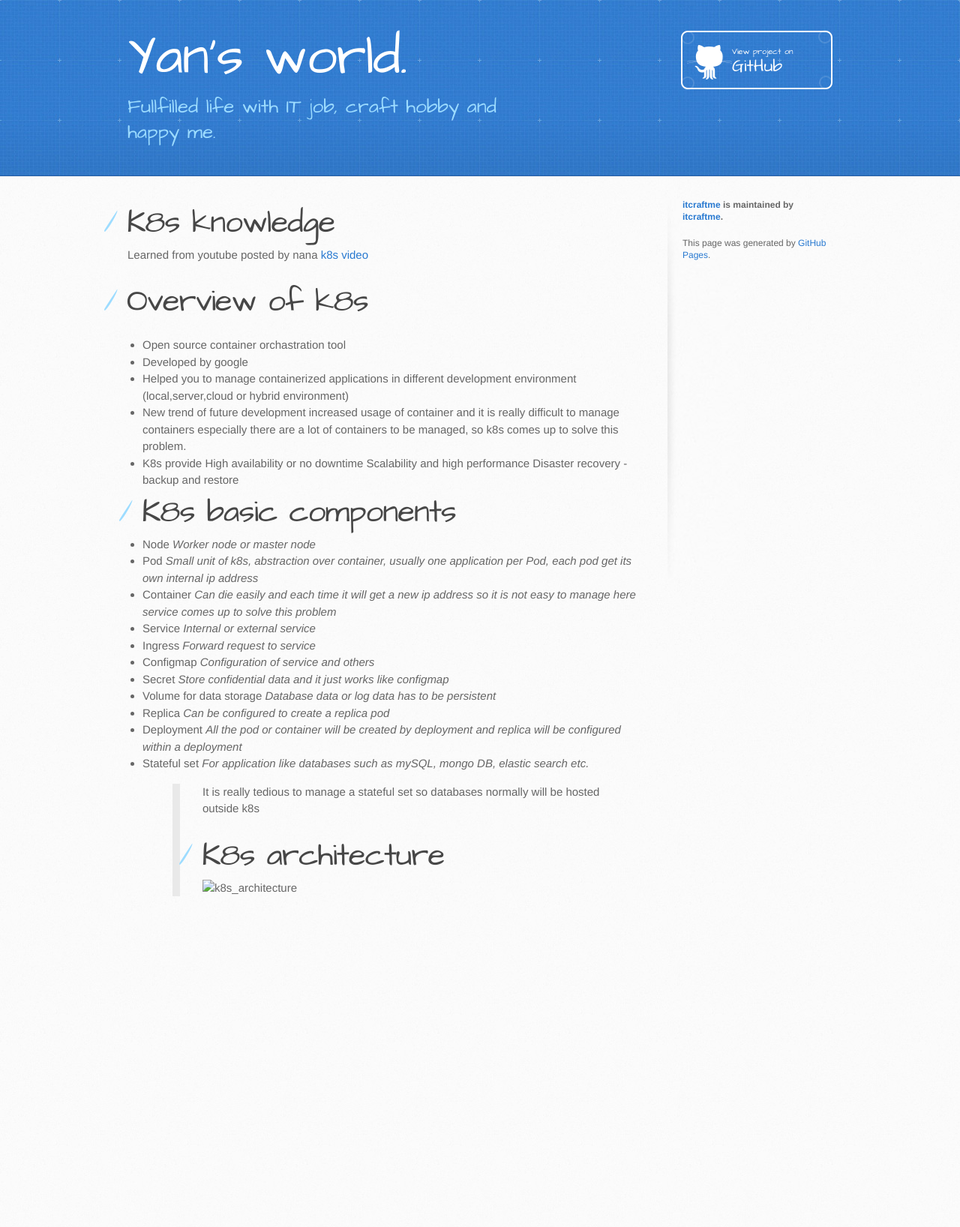
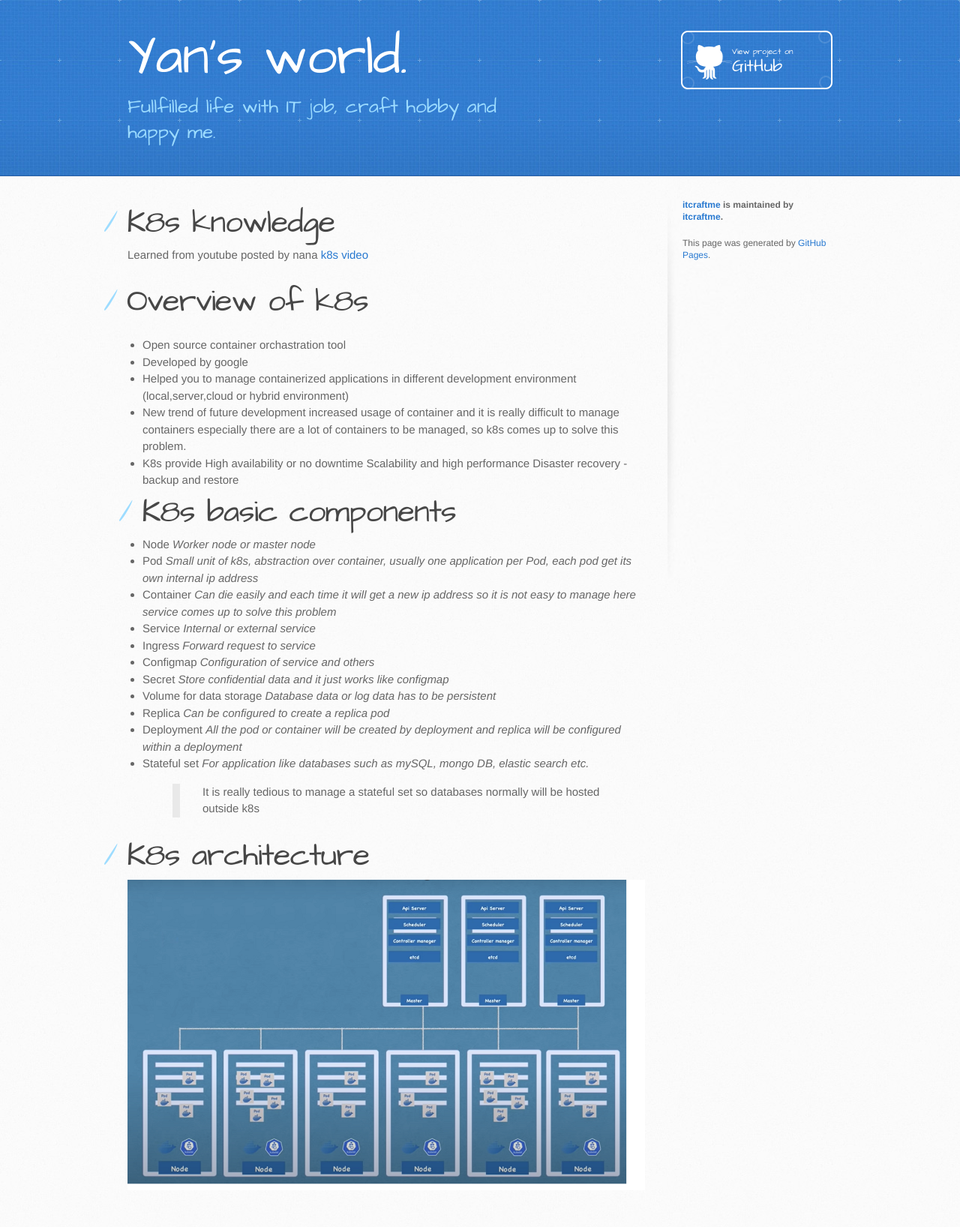
Before and after one commit to itcraftme/itcraftme, a Jekyll site: the page built from docs/it/k8s_knowledge.md, in a window 1280 px wide. Shown: the whole page at 75% size. Built offline with Jekyll 4.4.1, drawn with Linux system fonts in a browser that asks for light colours; our own code applies the rules of GitHub Pages for plain Markdown files; before the commit the page ends 1238 px from its top, so only the background shows below that.

Commit message:
Update k8s_knowledge.md
correct k8s architecture image link error

```diff
--- a/docs/it/k8s_knowledge.md
+++ b/docs/it/k8s_knowledge.md
@@ -22,5 +22,6 @@
   - Deployment *All the pod or container will be created by deployment and replica will be configured within a deployment*
   - Stateful set *For application like databases such as mySQL, mongo DB, elastic search etc.*
       > It is really tedious to manage a stateful set so databases normally will be hosted outside k8s
+
 # K8s architecture
-![k8s_architecture](.\it\images\k8s_architecture.png)
+![k8s_architecture](./images/k8s_architecture.png)
```
